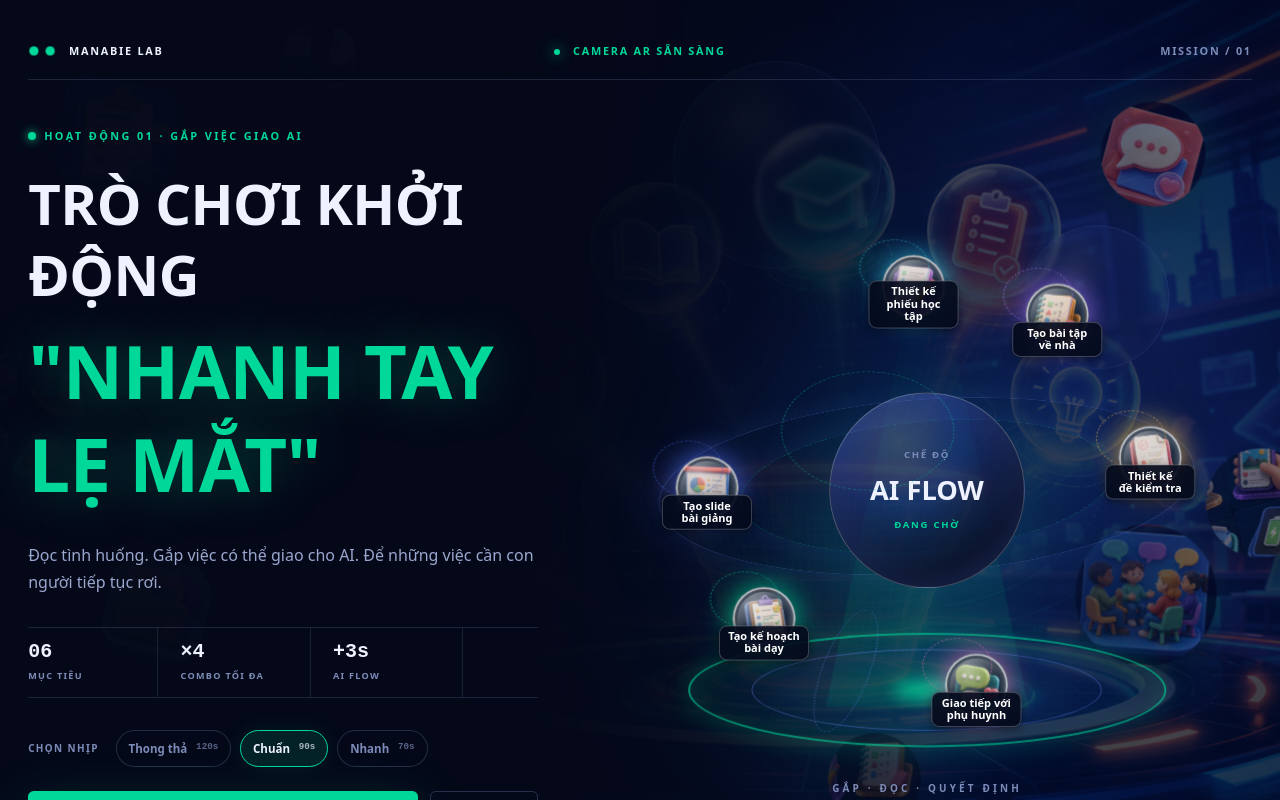
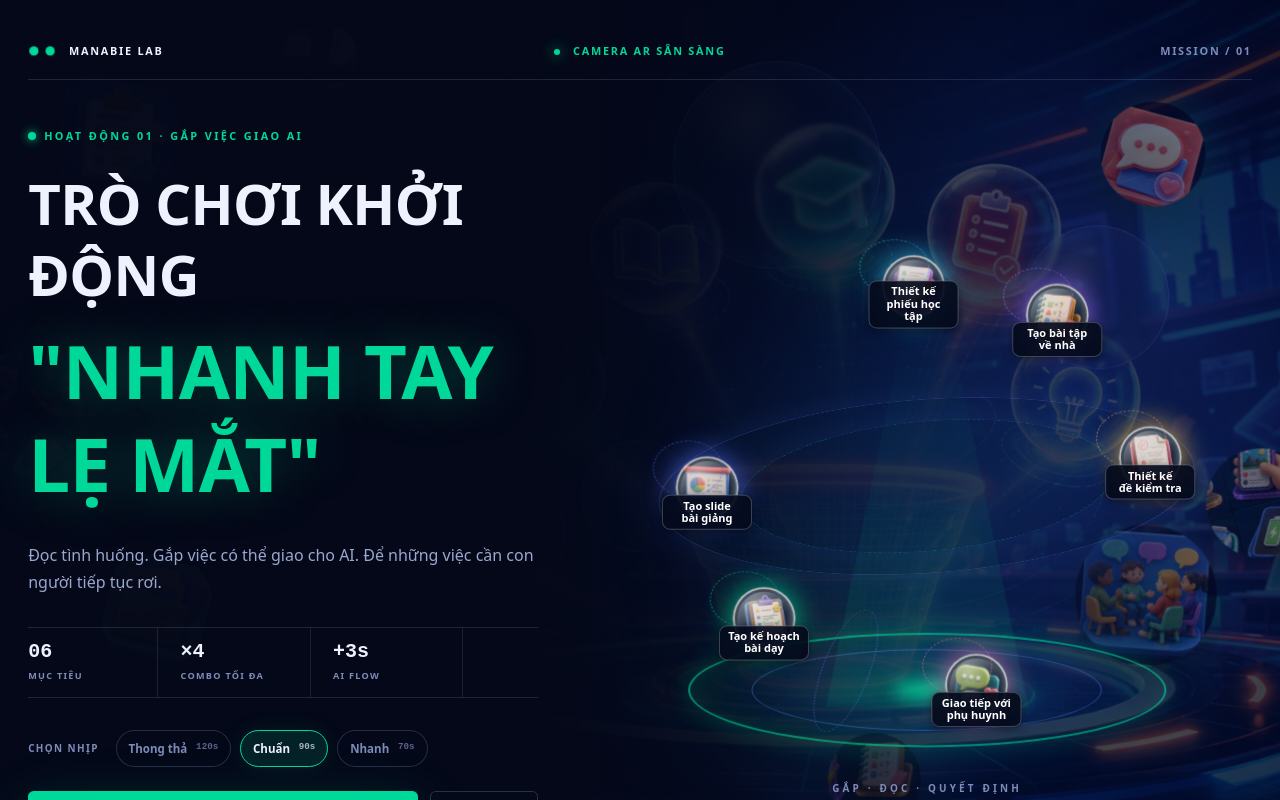
Before and after one commit to kkhmn4/game-ar-gap-nhiem-vu-demo-manabie, a React (Vite) app: page / in a window 1280 px wide. Built offline with nearby package versions, Linux system fonts and the light colour scheme.

Commit message:
Remove reactor-core to uncover background orbs

```diff
--- a/src/App.tsx
+++ b/src/App.tsx
@@ -410,11 +410,7 @@ function Intro({
               </div>
             </div>
 
-            <div className="reactor-core">
-              <span>CHẾ ĐỘ</span>
-              <strong>AI FLOW</strong>
-              <i>ĐANG CHỜ</i>
-            </div>
+
             <div className="reactor-platform">
               <span />
               <span />
```
